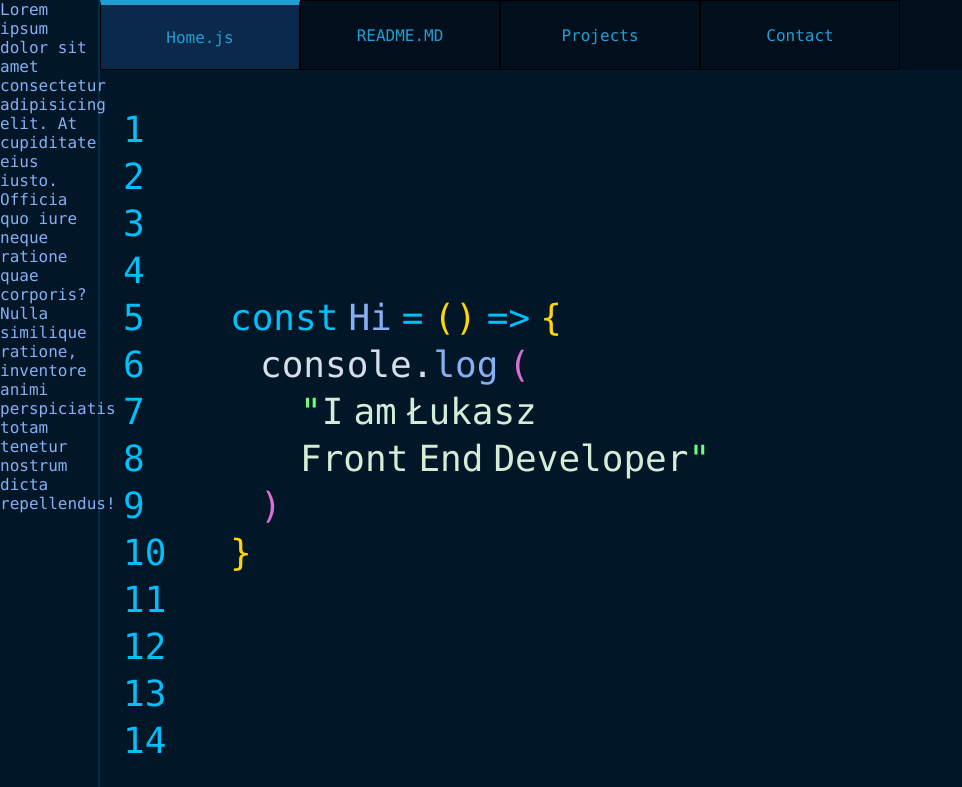
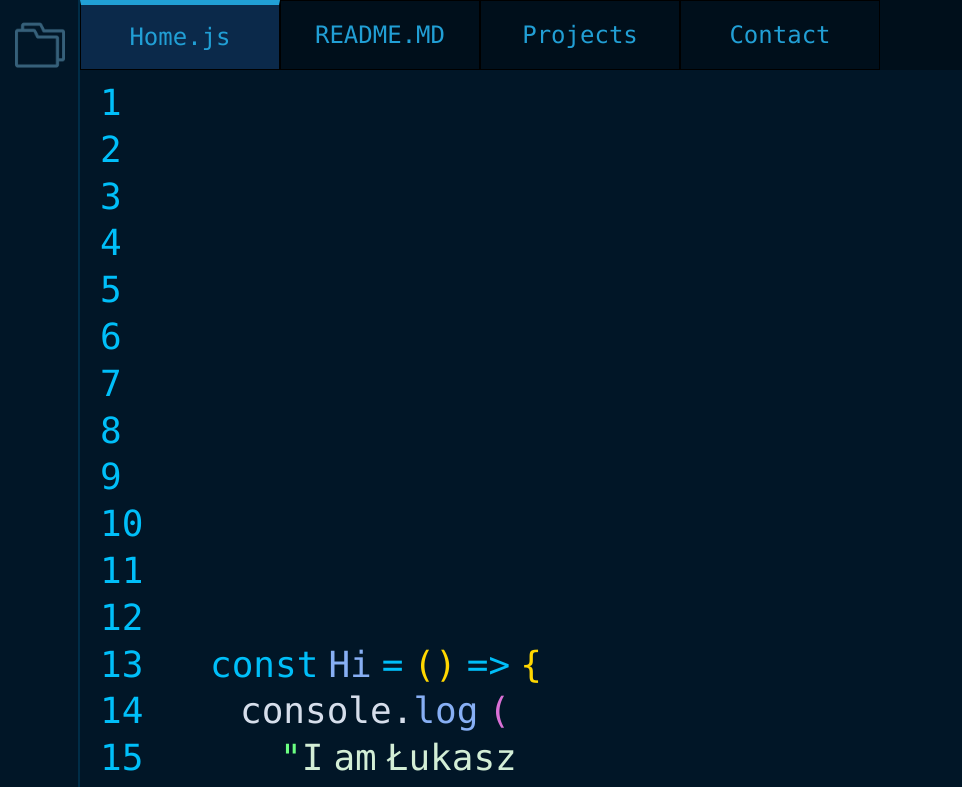
Before and after one commit to LukaszStaniszewski/portfolio_website, a React (Create React App) app: page / in a window 1280 px wide. Shown: the top 787 px of the page, without its empty margins (0-962 px from the left). Built offline with nearby package versions, Linux system fonts and the light colour scheme.

Commit message:
completed home page

```diff
--- a/src/components/header/header.styles.scss
+++ b/src/components/header/header.styles.scss
@@ -8,6 +8,7 @@
     background-color: var(--color-background-secondary-m);
     display: flex;
     align-items: center;
+    font-size: 24px;
 
 
         // .header-link {
--- a/src/components/side-nav/side-nav.component.jsx
+++ b/src/components/side-nav/side-nav.component.jsx
@@ -1,10 +1,22 @@
+import { useState } from "react"
+
 import "./side-nav.styles.scss"
+import folders from "../../assets/folders.png"
+
 
 const SideNav = () => {
+const [state, setState] = useState(false)
+
+    const handleClick = () => {
+        if(!state) return setState(true)
+        if(state) return setState(false)
+    }
     return (
-        <aside className="side-nav side-nav ">
-
-            <span>Lorem ipsum dolor sit amet consectetur adipisicing elit. At cupiditate eius iusto. Officia quo iure neque ratione quae corporis? Nulla similique ratione, inventore animi perspiciatis totam tenetur nostrum dicta repellendus!</span>
+        <aside className={`side-nav ${state && 'side-nav-active'}`}>
+            <div className="side-nav__logo-container">
+                <img className={`logo-folders ${state && 'logo-clicked'}`} onClick={handleClick} src={folders} alt="" />
+            </div>
+            <div className={`side-nav__overlay ${state && 'side-nav-active'} `}></div>
         </aside>
     )
 }
--- a/src/components/side-nav/side-nav.styles.scss
+++ b/src/components/side-nav/side-nav.styles.scss
@@ -5,12 +5,45 @@
     left: 0;
     height: 100vh;
     border-right: 2px solid var(--color-line);
-    width: 100px;
+    width: 80px;
     color: var(--color-text-tertiary);
+    display: flex;
+    align-items: center;
 
+
+    &__logo-container {
+        padding: 0 15px;
+        width: 80px;
+        height: 100vh;
+        display: flex;
+        flex-direction: column;
+
+    }
+
+    .logo-folders {
+        height: 50px;
+        cursor: pointer;
+        margin: 20px 0;
+        filter: var(--color-folder-default)
+    }
+
+     .logo-clicked {
+        filter: var(--color-folder-clicked)
+    }
+
+    &__overlay {
+        height: 100%;
+        background-color: red;
+        width: 150px;
+        opacity: 0;
+
+
+    }
 
 }
 
-.side-nav-active{
-    width: 300px;
+
+.side-nav-active {
+    width: 250px;
+    opacity: 1;
 }
--- a/src/components/transformed_text/transformed_text.component.jsx
+++ b/src/components/transformed_text/transformed_text.component.jsx
@@ -1,18 +1,17 @@
-import { Fragment, useEffect } from "react"
+import React , { Fragment} from "react"
 
 import "./transformed_text.styles.scss"
 
 const TransformedText = ({text, color, ...otherProps}) => {
 
- const splitText = text.split(" ");
+ const splitText = text.split(' ');
   console.log(splitText)
   return (
 
   <Fragment>
     {
       splitText.map((word, index) => {
-        if(word === "<br/>")  return  <div key={index} className={color[word] ? `${color[word]}`: 'text-quaternary'} {...otherProps}>{word === "<br/>" ? " " : word}</div>
-
+        if(word === "<br/>")  return  <br key={index} />
         return  <span key={index} className={color[word] ? `${color[word]}`: 'text-quaternary'} {...otherProps}>{word}</span>
       })
     }
@@ -20,4 +19,4 @@ const TransformedText = ({text, color, ...otherProps}) => {
   )
 }
 
-export default TransformedText
+export default React.memo(TransformedText)
--- a/src/routes/home/home.component.jsx
+++ b/src/routes/home/home.component.jsx
@@ -1,3 +1,5 @@
+import { useState } from "react"
+
 import TransformedText from "../../components/transformed_text/transformed_text.component"
 import "./home.styles.scss"
 
@@ -18,25 +20,32 @@ const TEXT_COLORS = {
 }
 
 const Home = () => {
+    const [state, setState] = useState('|')
+    const array = [...Array(30)];
 
-    const array = [1,2,3,4,5,6,7,8,9,10,11,12,13,14]
 
     const welcomeText = 'const Hi = () => { <br/> console. log ( <br/> " I am Łukasz <br/> Front End Developer " <br/> ) <br/> }'
+
+
+    setTimeout(()=> {
+         if(state) return setState(null)
+        if(!state) return setState("|")
+    },500)
 
     return (
         <section className="home-container" >
             <div className="home-rows">{
-                array.map(number => {
-                    return <div key={number} className="home-row">{number}</div>
+                array.map((number, index) => {
+                    return <div key={index} className="home-row">{index+1}</div>
                 })
-            }</div>
-            <div >
-                <div className="home-welcome-text" >
-                    <TransformedText text={welcomeText} color={TEXT_COLORS}/>
-                </div>
+            }
+            </div>
+
+            <div className="home-welcome-text" >
+                <TransformedText text={welcomeText} color={TEXT_COLORS}> </TransformedText>
+                <span className="text-primary text-blink">{state}</span>
             </div>
         </section>
     )
 }
-
 export default Home
--- a/src/routes/home/home.styles.scss
+++ b/src/routes/home/home.styles.scss
@@ -6,22 +6,24 @@
     display:flex;
     align-items: center;
     font-size: 36px;
+    line-height: 1.3;
+    max-height: 95vh;
+    overflow: hidden;
     .home-rows {
        width: 20px;
        color: var(--color-text-primary);
+       margin: auto 0;
 
        .home-row{
-           padding: 3px;
        }
     }
 
     .home-welcome-text {
+        // margin-top: 17%;
+        // height: 36%;
+        // margin: auto 0 auto 80px;
         margin-left: 80px;
-
-        div {
-            padding: 3px;
-        }
-
+        position: relative;
         span {
             display: inline-block;
             text-indent: 10px;
@@ -42,13 +44,12 @@
             text-indent: 0;
         }
 
-        // span:nth-child(2),
-        // span:nth-child(5) {
-        //     text-indent: 40px;
-        // }
-        // span:nth-child(3),
-        // span:nth-child(4){
-        //     text-indent: 80px;
-        // }
+        .text-blink {
+            position: absolute;
+            display: block;
+            top: 140px;
+            right: -20px;
+        }
+
     }
 }
--- a/src/scss/_utilities.scss
+++ b/src/scss/_utilities.scss
@@ -3,3 +3,30 @@
     grid-template-columns: [container-start] minmax(max-content, 300px) [center-start] 1fr [center-end container-end] ;
     grid-template-rows: [container-start] minmax(70px, max-content)  [center-start] 1fr [center-end container-end]
   }
+
+
+@mixin media-desktop {
+  @media screen and (max-width: 2080px) {
+      @content;
+  }
+}
+@mixin media-laptop {
+  @media screen and (max-width: 1680px) {
+      @content;
+  }
+}
+@mixin media-tablet {
+  @media screen and (max-width: 1024px) {
+      @content;
+  }
+}
+@mixin media-mobile{
+  @media screen and (max-width: 700px) {
+      @content;
+  }
+}
+@mixin media-mobileS {
+  @media screen and (max-width: 400px) {
+      @content;
+  }
+}
--- a/src/scss/_variables.scss
+++ b/src/scss/_variables.scss
@@ -12,4 +12,19 @@ html {
     --color-bracket-secondary: #DA70D6;
     --color-quotation-marks: #6BFF81;
     --color-line: #002D47;
+    --color-folder-default: invert(37%) sepia(19%) saturate(1101%) hue-rotate(159deg) brightness(87%) contrast(91%);
+    --color-folder-clicked: invert(76%) sepia(13%) saturate(1365%) hue-rotate(172deg) brightness(102%) contrast(95%);
+
 }
+
+$font-sizes: (
+  "font-size-mobileS": 16px,
+  "font-size-mobile": 24px,
+  "font-size-tablet": 32px,
+  "font-size-laptop": 36px,
+  "font-size-desktop": 40px,
+);
+
+@function font-size($font-size-style) {
+  @return map-get($font-sizes, $font-size-style);
+}
```
Also changed, not shown: src/assets/folders.png (added).
